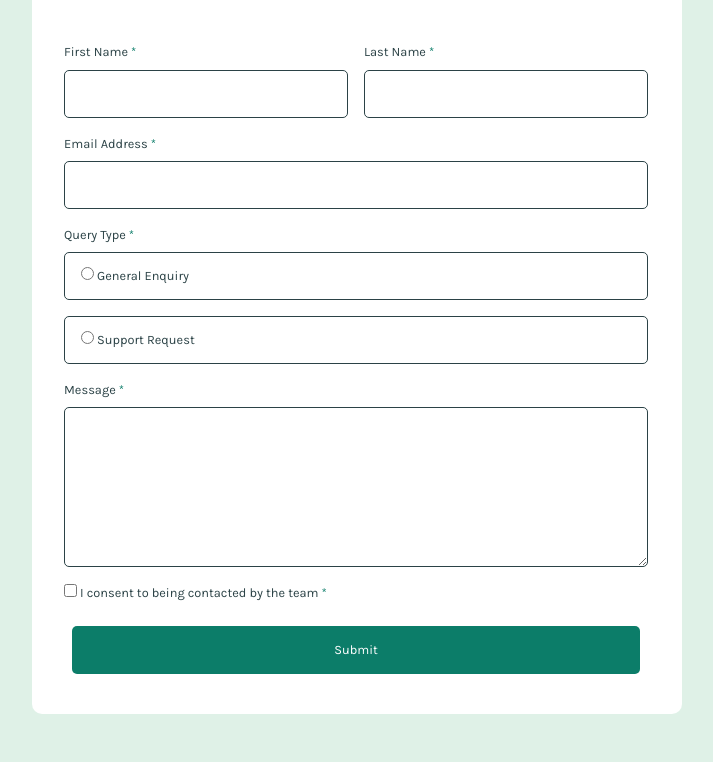
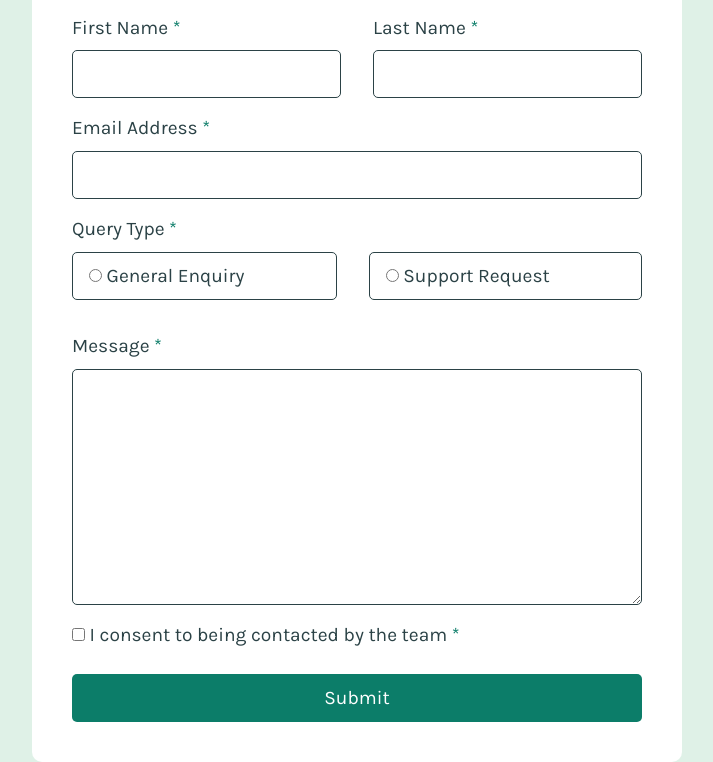
Before and after one commit to cvtqx/contact-form, a plain HTML site: page index.html in a window 1280 px wide. Shown: the part 73-835 px from the top of the page, without its empty margins (283-996 px from the left). Before the commit the page ends 800 px from the top, so only its background shows below. Drawn offline with Linux system fonts and the light colour scheme.

Commit message:
grid fixed and updatde readme

```diff
--- a/script.js
+++ b/script.js
@@ -123,7 +123,9 @@ document.addEventListener('DOMContentLoaded', function () {
       lastName.value = '';
       email.value = '';
       generalEnquiry.checked = false;
-      supportRequest.checked = false;
+        supportRequest.checked = false;
+        generalEnquiryDiv.classList.remove('selected');
+        supportRequestDiv.classList.remove('selected');
       message.value = '';
       consent.checked = false;
     }
--- a/style.css
+++ b/style.css
@@ -171,11 +171,11 @@ textarea {
 .attribution a {
   color: hsl(228, 45%, 44%);
 }
-/* TO DO: desktop design: query type div and center the button  */
+/* TO DO: desktop design: query type div  */
 
 @media screen and (min-width: 1024px) {
   body {
-    font-size: 0.8rem;
+    font-size: 1.2rem;
   }
 
   .form-container {
@@ -186,7 +186,7 @@ textarea {
 
   h1,
   .form-group {
-    margin: 0.5rem;
+    margin: 0.5rem 1rem;
   }
 
   h1 {
@@ -203,7 +203,7 @@ textarea {
       'item5 item5'
       'item6 item6'
       'item7 item7';
-    grid-template-columns: 300px 300px;
+    grid-template-columns: repeat(2, 1fr);
   }
 
   #firstName-container {
@@ -216,25 +216,25 @@ textarea {
   #email-container {
     grid-area: item3;
   }
-  #queryType {
+  .form-group#queryType {
     grid-area: item4;
-    /* display: grid;
+    display: grid;
     grid-template-areas:
-    'label label'
-    'general support'; */
+      'subitem1 subitem1'
+      'subitem2 subitem3';
+    column-gap: 2rem;
   }
 
-  /* #queryType>label{
-    background-color: red;
-grid-area: label;
+  #queryType > label {
+    grid-area: subitem1;
   }
 
-  #generalEnquiryDiv{
-    grid-area: general;
+  #generalEnquiryDiv {
+    grid-area: subitem2;
   }
-   #supportRequestDiv{
-    grid-area: support;
-  } */
+  #supportRequestDiv {
+    grid-area: subitem3;
+  }
   #message-container {
     grid-area: item5;
   }
@@ -247,8 +247,8 @@ grid-area: label;
     width: auto;
   }
 
-  .error {
+  /* .error {
     font-size: 0.6rem;
     margin-top: 0.6rem;
-  }
+  } */
 }
```
Also changed, not shown: assets/images/desktop.png (added), assets/images/error-state.png (added), assets/images/favicon-32x32.png (deleted), assets/images/icon-checkbox-check.svg (deleted), assets/images/icon-radio-selected.svg (deleted), assets/images/mobile.png (added), assets/images/success-toast.png (added), 1 other file.
